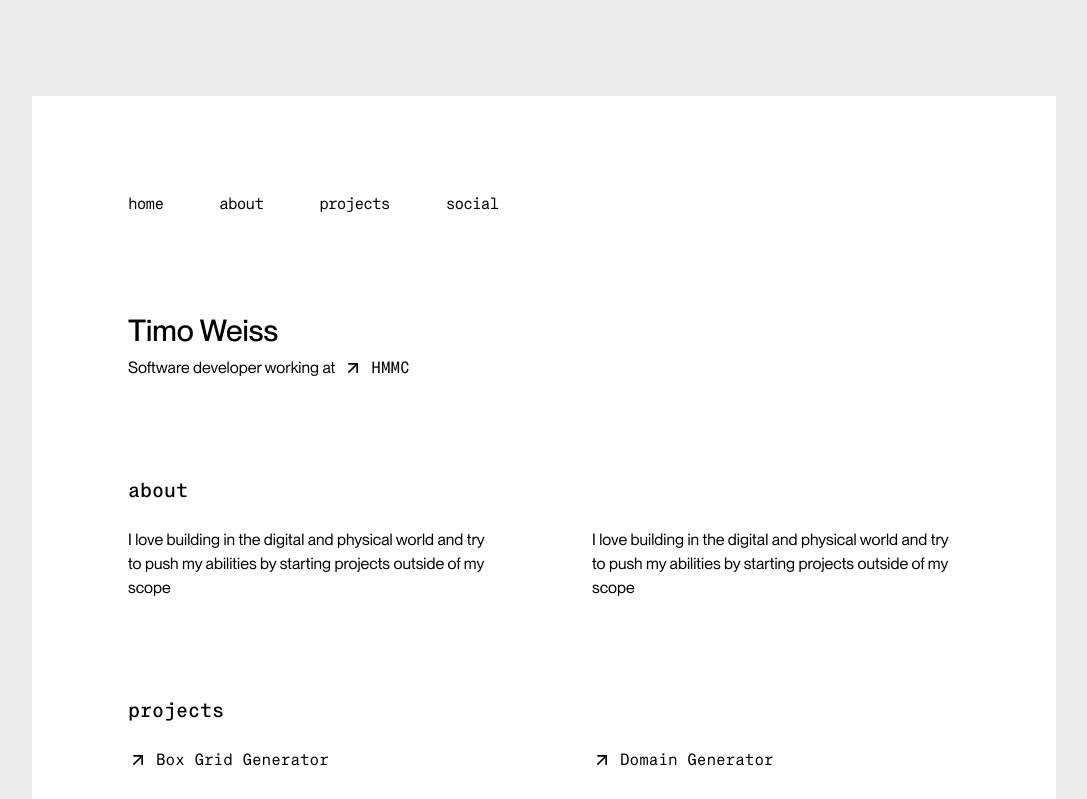
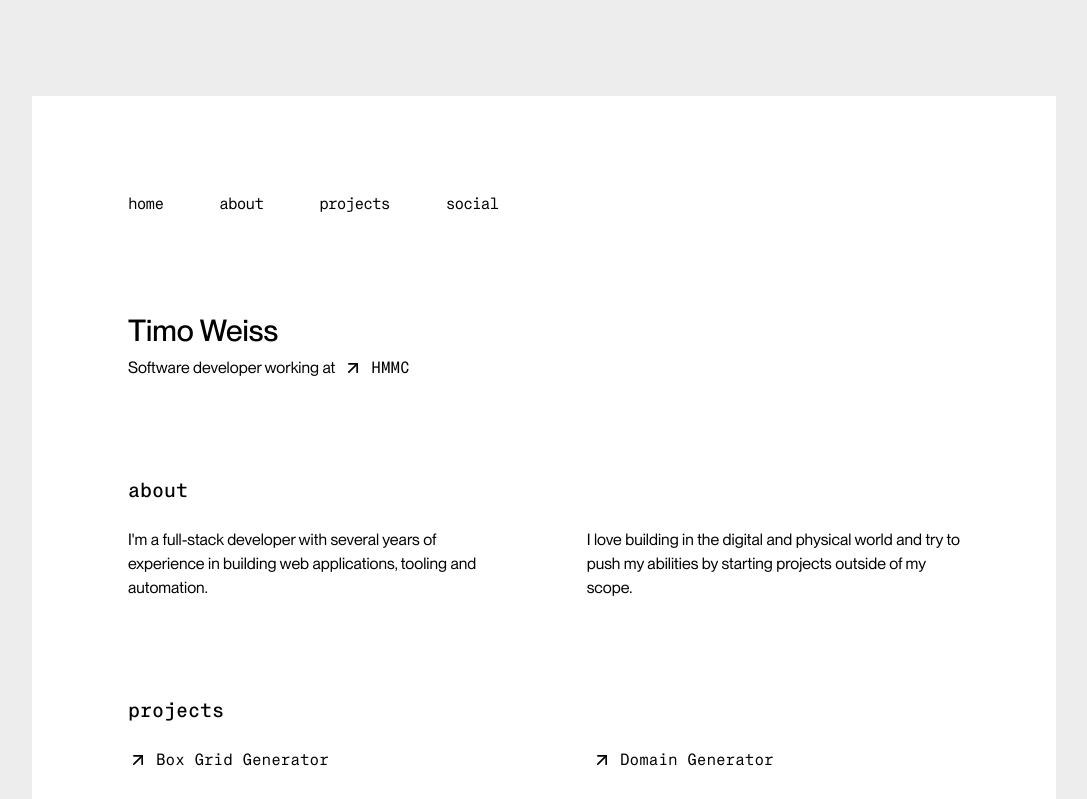
Before and after one commit to exddc/personal-site, a Next.js app: page / in a window 1280 px wide. Shown: the top 799 px of the page, without its empty margins (96-1183 px from the left). Built offline with nearby package versions, Linux system fonts and the light colour scheme.

Commit message:
updated text

```diff
--- a/app/page.tsx
+++ b/app/page.tsx
@@ -23,12 +23,12 @@ export default function Home() {
         <h2 className="font-mono text-xl font-medium">about</h2>
         <div className="flex flex-col gap-6 text-base lg:flex-row lg:gap-24">
           <p>
-            I love building in the digital and physical world and try to push my
-            abilities by starting projects outside of my scope
+            I'm a full-stack developer with several years of experience in
+            building web applications, tooling and automation.
           </p>
           <p>
             I love building in the digital and physical world and try to push my
-            abilities by starting projects outside of my scope
+            abilities by starting projects outside of my scope.
           </p>
         </div>
       </div>
```
